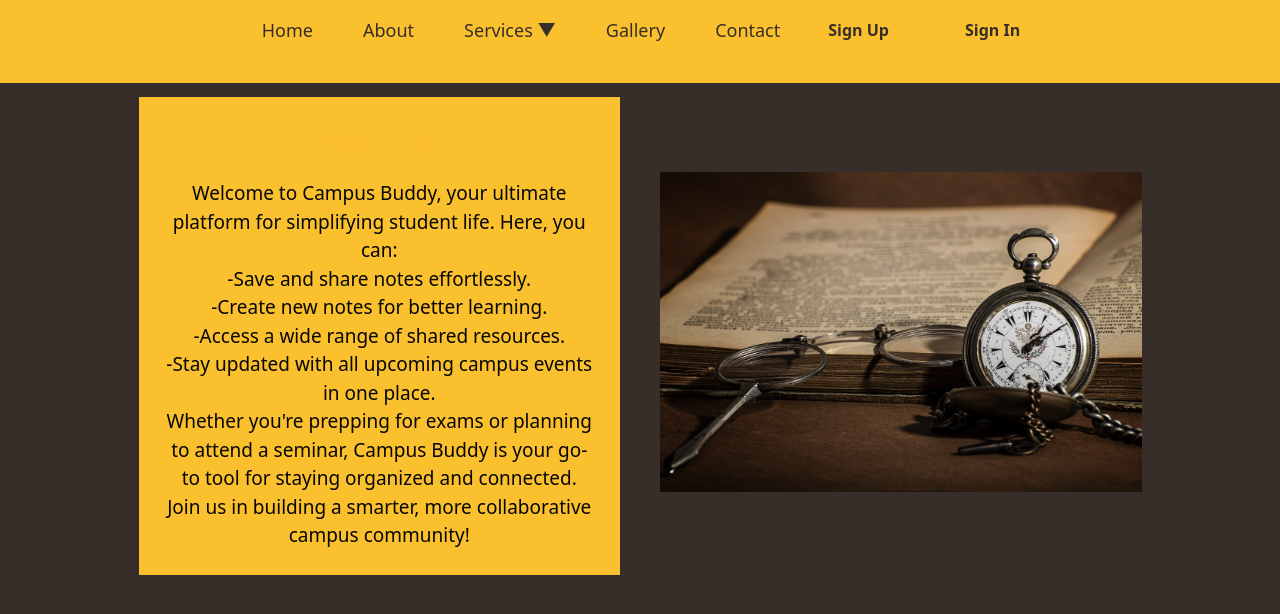
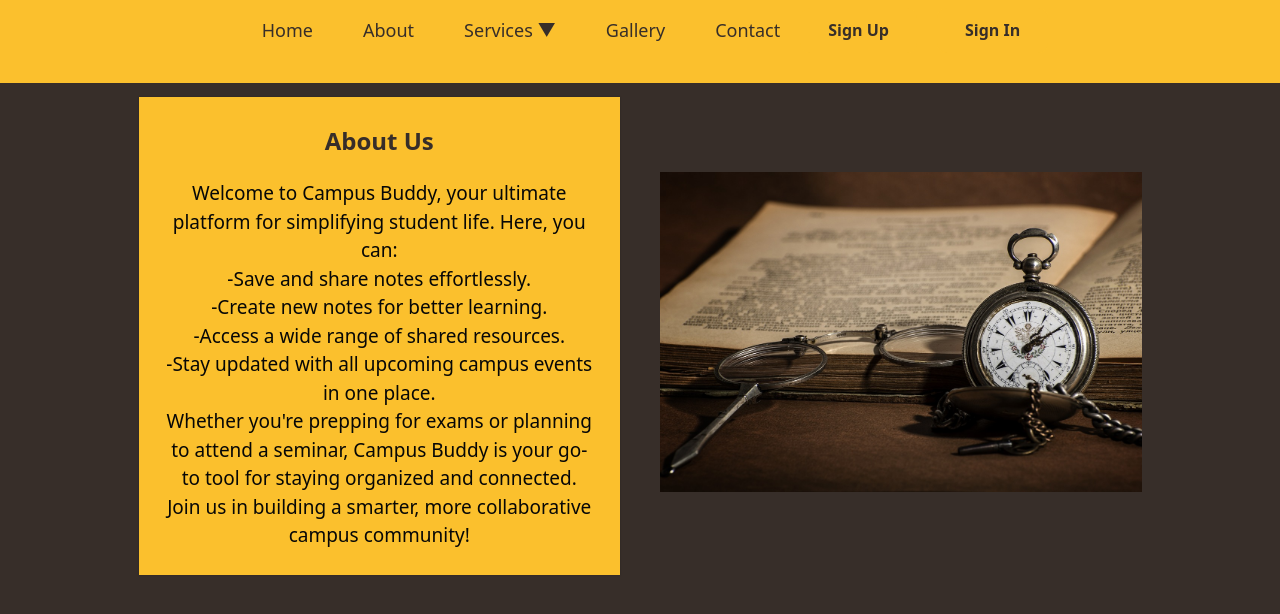
Before and after one commit to AhyanAslam/PROJECT, a plain HTML site: page Template/index.html in a window 1280 px wide. Shown: the part 48-662 px from the top of the page. Drawn offline with Linux system fonts and the light colour scheme.

Commit message:
updated style.css

```diff
--- a/statics/style.css
+++ b/statics/style.css
@@ -262,6 +262,10 @@ a:hover {
     letter-spacing: 1.5px;
     padding: 50px 0px;
 }
+.content .article h2{
+    color: var(--bg-color);
+}
+
 
 .container .title h2::after {
     content: "About Us";
```
